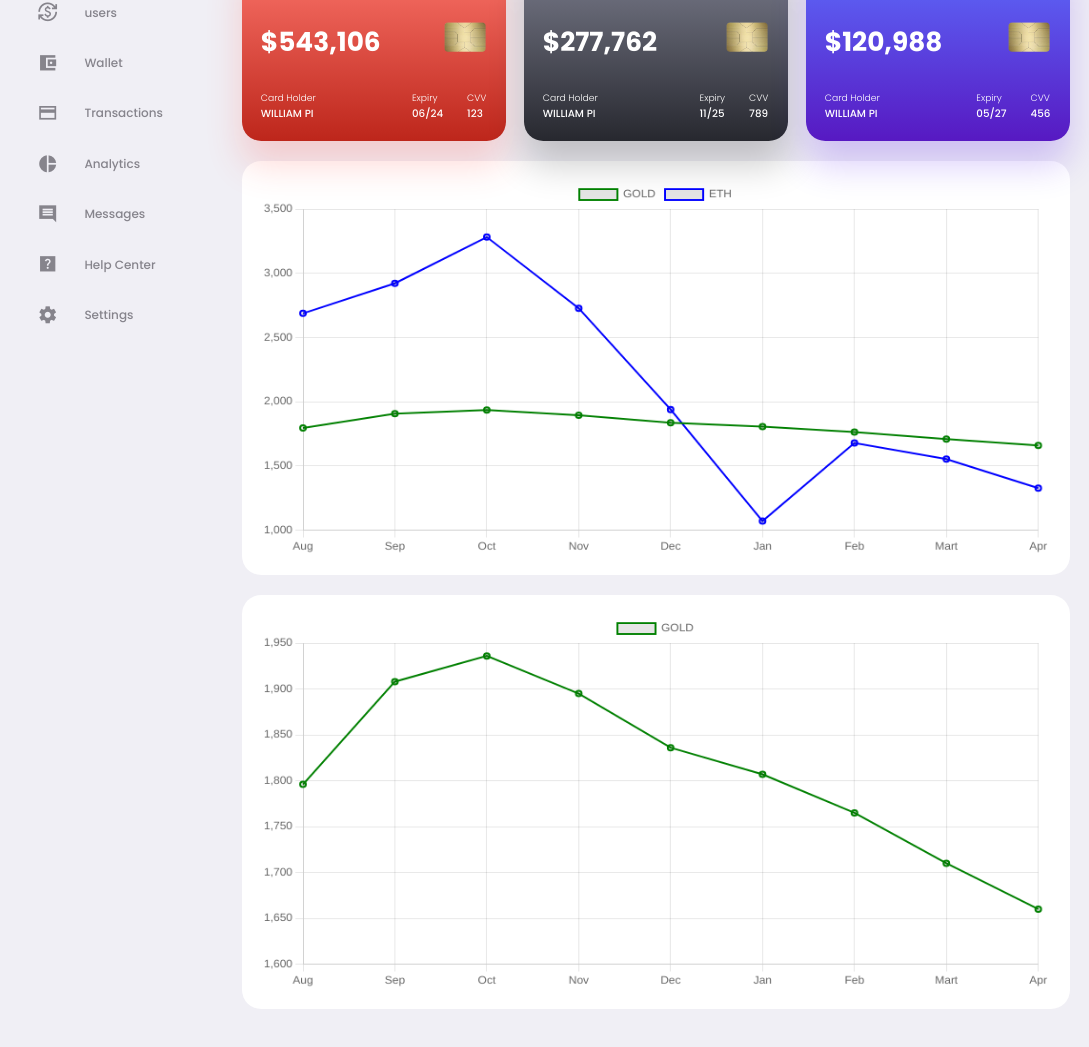
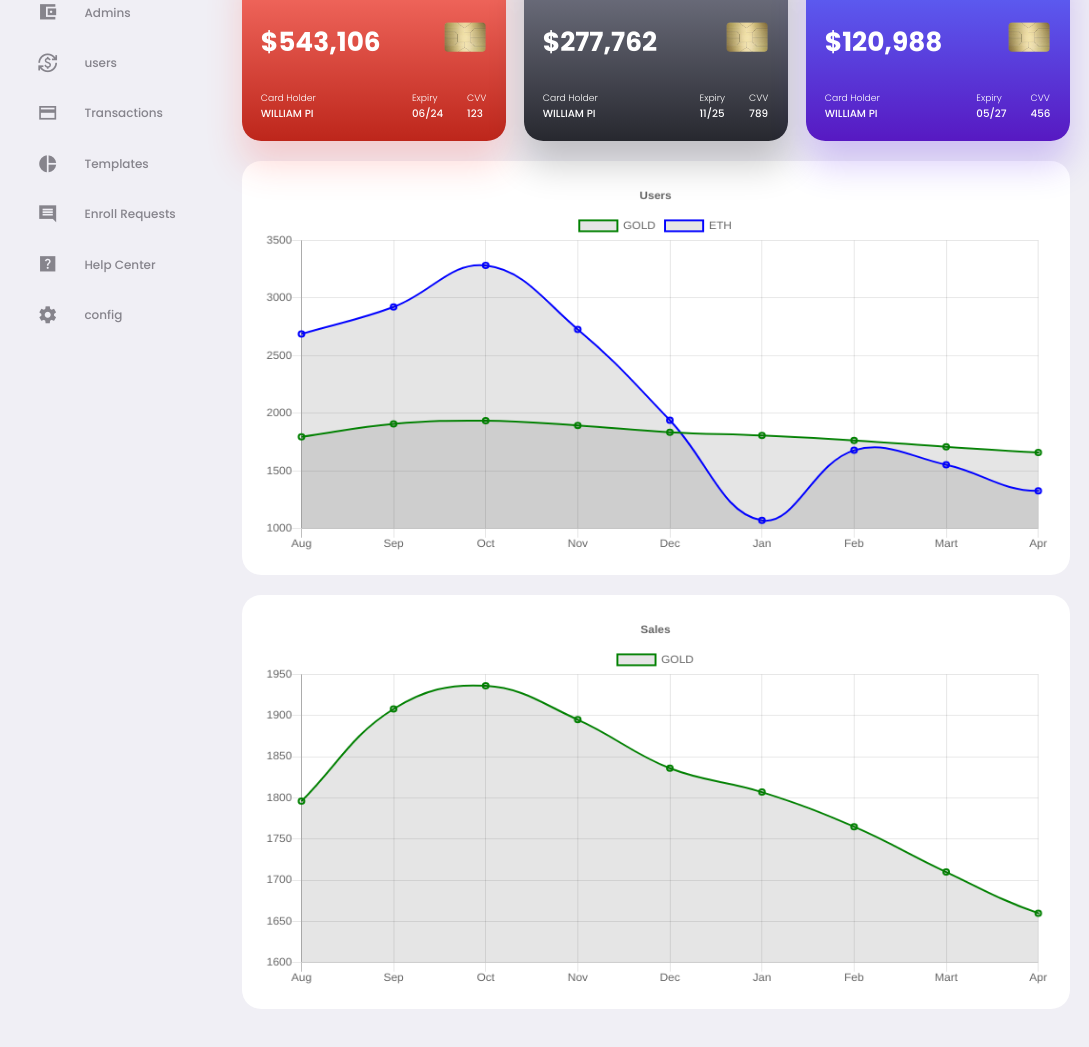
Before and after one commit to fadiouz/dashboard, a plain HTML site: page index.html in a window 1280 px wide. Shown: the part 135-1182 px from the top of the page, 0-1089 px from the left. Drawn offline with nearby package versions, Linux system fonts and the light colour scheme.

Commit message:
Ahed fixed the charts

```diff
--- a/index.html
+++ b/index.html
@@ -30,8 +30,6 @@
         <div class="theme-btn">
           <span class="material-icons-sharp active">light_mode</span>
           <span class="material-icons-sharp">dark_mode</span>
-
-
         </div>
 
         <div class="profile-area">
@@ -96,13 +94,13 @@
           <span class="material-icons-sharp">dashboard</span>
           <h4>Dashboard</h4>
         </a>
+        <a href="#">
+          <span class="material-icons-sharp">account_balance_wallet</span>
+          <h4>Admins</h4>
+        </a>
         <a href="users.html">
           <span class="material-icons-sharp">currency_exchange</span>
           <h4>users</h4>
-        </a>
-        <a href="#">
-          <span class="material-icons-sharp">account_balance_wallet</span>
-          <h4>Wallet</h4>
         </a>
         <a href="#">
           <span class="material-icons-sharp">payment</span>
@@ -110,11 +108,11 @@
         </a>
         <a href="#">
           <span class="material-icons-sharp">pie_chart</span>
-          <h4>Analytics</h4>
+          <h4>Templates</h4>
         </a>
         <a href="#">
           <span class="material-icons-sharp">insert_comment</span>
-          <h4>Messages</h4>
+          <h4>Enroll Requests</h4>
         </a>
         <a href="#">
           <span class="material-icons-sharp">help_center</span>
@@ -122,7 +120,7 @@
         </a>
         <a href="#">
           <span class="material-icons-sharp">settings</span>
-          <h4>Settings</h4>
+          <h4>config</h4>
         </a>
       </div>
 
@@ -557,9 +555,11 @@
   </main>
 
 
-  <script src="https://cdnjs.cloudflare.com/ajax/libs/Chart.js/3.9.0/chart.min.js"
+  <!-- <script src="https://cdnjs.cloudflare.com/ajax/libs/Chart.js/3.9.0/chart.min.js"
     integrity="sha512-R60W3LgKdvvfwbGbqKusRu/434Snuvr9/Flhtoq9cj1LQ9P4HFKParULqOCAisHk/J4zyaEWWjiWIMuP13vXEg=="
-    crossorigin="anonymous" referrerpolicy="no-referrer"></script>
+    crossorigin="anonymous" referrerpolicy="no-referrer"></script> -->
+  <script src="https://cdnjs.cloudflare.com/ajax/libs/Chart.js/2.9.4/Chart.js"></script>
+
 
   <script src="js/for-all-page.js"></script>
   <script src="js/main-page.js"></script>
--- a/js/main-page.js
+++ b/js/main-page.js
@@ -19,17 +19,21 @@ new Chart(chart, {
                 borderColor: 'blue',
                 borderWidth: 2
             }
-        ]
+        ],
     },
     options: {
-        responsive: true
+        responsive: true,
+        title: {
+            display: true,
+            text: "Users"
+        }
     }
 })
 
-const chart2 = document.querySelector('#chart2').getContext('2d');
+// const chart2 = document.querySelector('').getContext('2d');
 
 // create a new chart instance //
-new Chart(chart2, {
+new Chart("chart2", {
     type: 'line',
     data: {
         labels: ['Aug', 'Sep', 'Oct', 'Nov', 'Dec', 'Jan', 'Feb', 'Mart', 'Apr'],
@@ -41,15 +45,13 @@ new Chart(chart2, {
                 borderColor: 'green',
                 borderWidth: 2
             },
-            // {
-            //     label: 'ETH',
-            //     data: [2688, 2922, 3282, 2728, 1940, 1071, 1679, 1554, 1328, 1572, 1294, 1194, 1585, 1677],
-            //     borderColor: 'blue',
-            //     borderWidth: 2
-            // }
         ]
     },
     options: {
-        responsive: true
+        responsive: true,
+        title: {
+            display: true,
+            text: "Sales"
+        }
     }
 })
```
